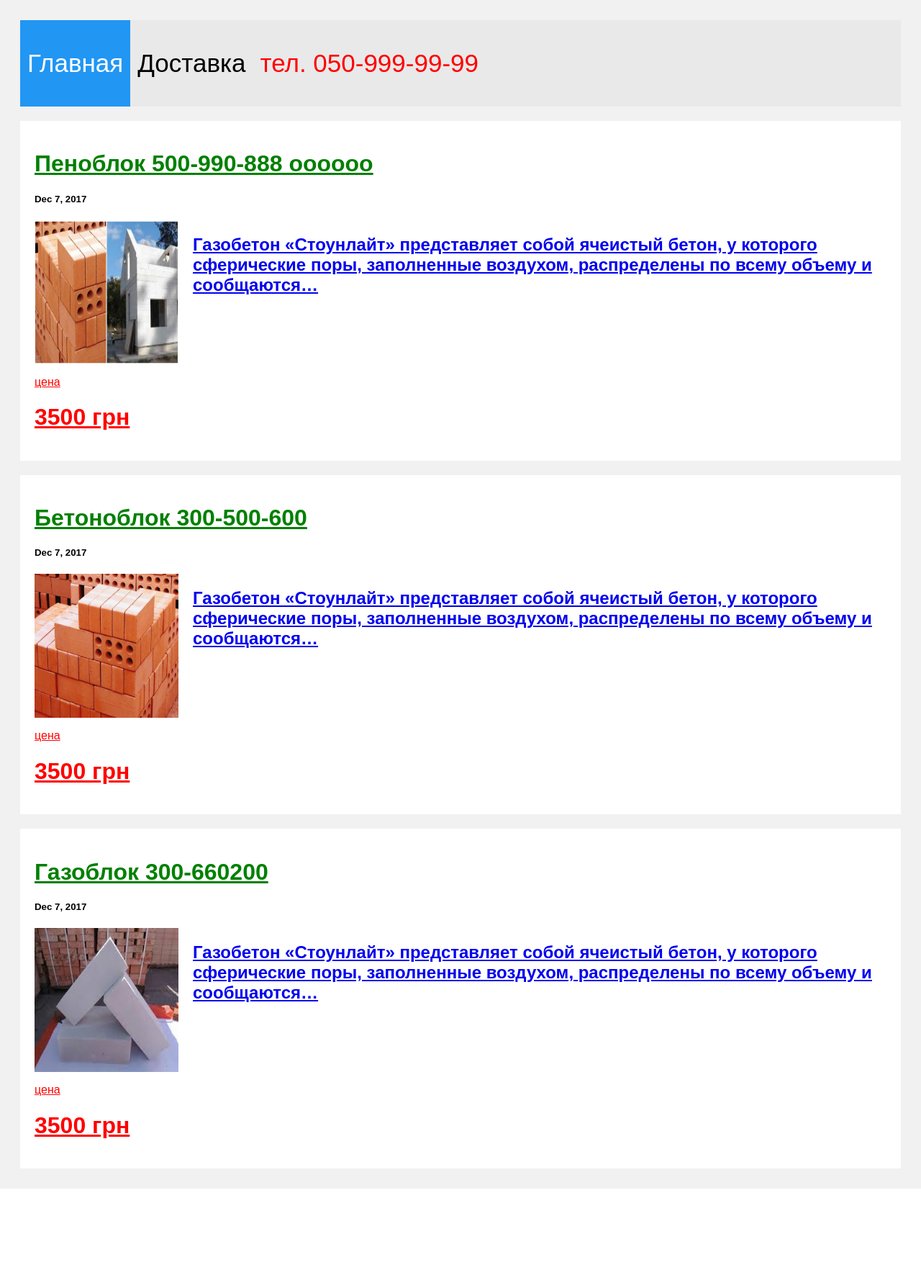
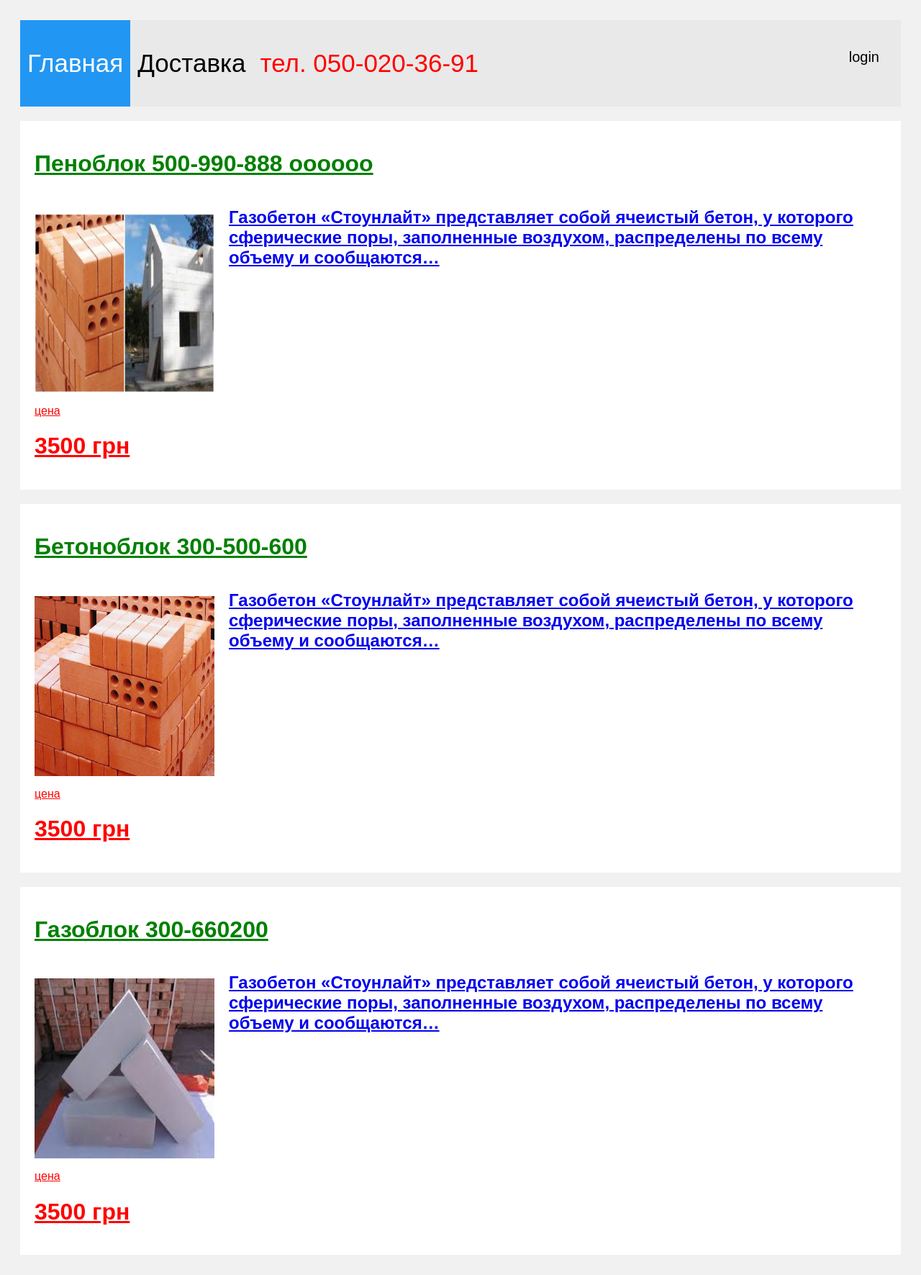
Before and after one commit to AndreyMarko/myblog, a Django app: page / in a window 1280 px wide. Shown: the whole page at 72% size. Before the commit the page ends 1651 px from the top, so only its background shows below. Run offline with Django 4.2, Linux system fonts and the light colour scheme; data comes from the database, SQL or seed files in the repository.

Commit message:
moniblog

```diff
--- a/static/css/style.css
+++ b/static/css/style.css
@@ -26,15 +26,16 @@ body {
 /* Fake image */
 .fakeimg {
   background-color: #aaa;
-  width: 200px;
-  height: 200px;
+  width: 250px;
+  height: 250px;
   padding: 0px;
+  margin-top: 28px;
 }
 
 .fakeimg img{
 
-  width: 200px;
-  height: 200px;
+  width: 250px;
+  height: 250px;
   padding: 0px;
 
 }
@@ -64,6 +65,12 @@ body {
   content: "";
   display: table;
   clear: both;
+}
+
+#loginLink {
+  float: right;
+  margin-right: 20px;
+  font-size: 20px;
 }
 
 
@@ -169,3 +176,38 @@ body {
     width: 100%;
     resize: vertical;
 }
+
+@media only screen and (max-width: 480px) {
+  /* Add styles for smaller screens */
+
+  /* Уменьшите размер шрифта для заголовка */
+  .header {
+    font-size: 30px;
+  }
+
+  /* Уменьшите ширину изображения */
+  .fakeimg img {
+    width: 100px;
+    height: 100px;
+  }
+
+  /* Уменьшите размер шрифта для текста */
+  .card p {
+    font-size: 18px;
+  }
+
+  /* Измените размер шрифта для навигационной панели */
+  .topnav a {
+    font-size: 20px;
+  }
+
+  /* Уменьшите размер шрифта в форме комментария */
+  .form-comment label,
+  .form-comment input,
+  .form-comment button,
+  .form-comment textarea {
+    font-size: 16px;
+  }
+
+  /* Другие необходимые изменения */
+}
--- a/templates/blog/blog.html
+++ b/templates/blog/blog.html
@@ -8,19 +8,18 @@
 </head>
 
 <body>
-<div class="topnav">
+ <div class="topnav">
   <a class="active" href="#home">Главная
   <a href="/dostavka">Доставка</a>
-
-  <a href="#contact" class="cente" style="color:red">тел. 050-999-99-99</a>
-</div>
+    <a href="#contact"style="color:red">тел. 050-020-36-91</a>
+    <a href="/admin" id="loginLink">login</a>
+ </div>
 
 <div class="row">
   <div class="leftcolumn">
     {% for post in post_list %}
     <div class="card">
       <h1><a href="{{ post.id }}" style="color:green">{{ post.title }}</a></h1>
-      <h5> Dec 7, 2017</h5>
       <div class="description">
       <div class="fakeimg">
         <img src="{{ post.img.url }}"/>
@@ -31,7 +30,6 @@
     </div>
     {% endfor %}
   </div>
-
 </div>
 
 </body>
--- a/templates/blog/blog_detail.html
+++ b/templates/blog/blog_detail.html
@@ -27,7 +27,7 @@
          			<div class="item">
 						<div class="text-left">
                				<p style="font-family: verdana; font-size: 28px; font-align: center">{{ post.description }}</p>
-               				<p>тел.  {{ post.author }}</p>
+               				<p>тел. 050-020-36-91</p>
             			</div>
             			<div class="cl"> </div>
          			</div>
```
